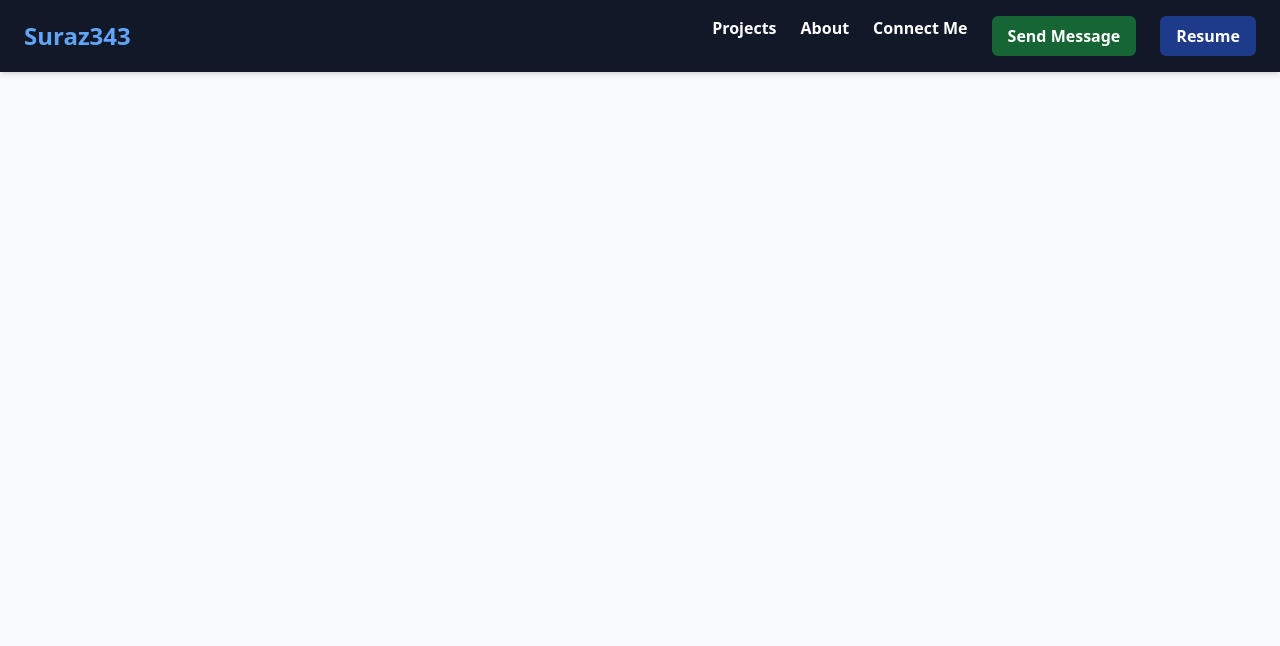
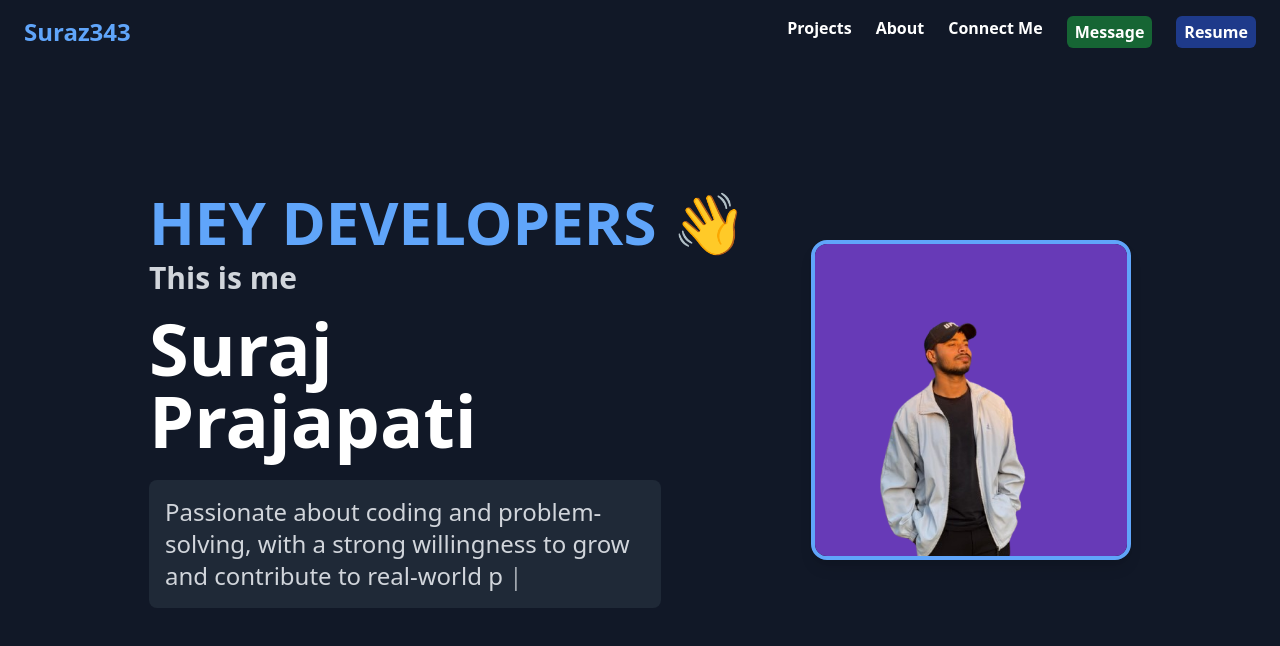
Before and after one commit to suraz343/MyPortfolio, a Next.js app: page / in a window 1280 px wide. Shown: the top 646 px of the page. Built offline with nearby package versions, Linux system fonts and the light colour scheme.

Commit message:
hero section desingned

```diff
--- a/app/components/Hero.tsx
+++ b/app/components/Hero.tsx
@@ -0,0 +1,58 @@
+"use client";
+import React, { useState, useEffect } from "react";
+
+export default function HeroSection() {
+  const text = "Passionate about coding and problem-solving, with a strong willingness to grow and contribute to real-world projects.";
+  const [displayText, setDisplayText] = useState("");
+  const [index, setIndex] = useState(0);
+
+  useEffect(() => {
+    if (index < text.length) {
+      const timeout = setTimeout(() => {
+        setDisplayText((prev) => prev + text[index]);
+        setIndex(index + 1);
+      }, 50); // Adjust typing speed
+      return () => clearTimeout(timeout);
+    }
+  }, [index, text]);
+
+  return (
+    <div className="flex flex-col md:flex-row items-center justify-center h-screen px-10 bg-gray-900 text-white">
+      {/* Left Section - Text Content */}
+      <div className="text-center md:text-left max-w-2xl">
+        {/* Centered "HEY DEVELOPERS 👋" */}
+        <h2 className="text-5xl md:text-6xl font-extrabold text-blue-400 animate-fadeIn">
+          HEY DEVELOPERS 👋
+        </h2>
+
+        {/* "This is me" in stylish font */}
+        <p className="text-2xl md:text-3xl text-gray-300 font-semibold mt-2">
+          This is me
+        </p>
+
+        {/* Name - Stylish Large Font */}
+        <h1 className="text-6xl md:text-7xl font-bold mt-4 leading-tight">
+          Suraj <br /> Prajapati
+        </h1>
+
+        {/* Introduction Paragraph with Typewriter Effect */}
+        <div className="bg-gray-800 p-4 rounded-lg mt-6 max-w-lg mx-auto md:mx-0">
+          <p className="text-xl md:text-2xl font-medium text-gray-300 transition-all duration-700">
+            {displayText} <span className="animate-pulse">|</span>
+          </p>
+        </div>
+      </div>
+
+
+      <div className="mt-12 md:mt-0 md:ml-16">
+        <div className="relative w-60 h-60 md:w-80 md:h-80 border-4 border-blue-400 rounded-2xl shadow-lg overflow-hidden">
+          <img
+            src="/photo.png"
+            alt="Suraj Prajapati"
+            className="w-full h-full object-cover"
+          />
+        </div>
+      </div>
+    </div>
+  );
+}
--- a/app/components/NavBar.tsx
+++ b/app/components/NavBar.tsx
@@ -6,7 +6,7 @@ export default function NavBar() {
   const [isOpen, setIsOpen] = useState(false);
 
   return (
-    <nav className="bg-gray-900 text-white fixed top-0 left-0 w-full shadow-md z-50">
+    <nav className="bg-gray-900 text-white fixed top-0 left-0 w-full">
       <div className="container mx-auto flex justify-between items-center px-6 py-4">
         {/* Logo */}
         <a href="#" className="text-2xl font-bold text-blue-400">Suraz343</a>
@@ -16,8 +16,8 @@ export default function NavBar() {
           <a href="#projects" className="hover:text-blue-400 font-semibold transition">Projects</a>
           <a href="#about" className="hover:text-blue-400 font-semibold transition">About</a>
           <a href="#connect me" className="hover:text-blue-400 font-semibold transition">Connect Me</a>
-          <a href="#send message" className="bg-green-800 hover:text-blue-400 px-4 py-2 rounded-md font-semibold transition">Send Message</a>
-          <a href="#resume" className="bg-blue-900 hover:text-blue-400 px-4 py-2 rounded-md font-semibold transition">Resume</a>
+          <a href="#send message" className="bg-green-800 hover:text-blue-400 px-2 py-1 rounded-md font-semibold transition">Message</a>
+          <a href="/resume.pdf" className="bg-blue-900 hover:text-blue-400 px-2 py-1 rounded-md font-semibold transition" target="_blank" rel="noopener noreferrer">Resume</a>
         </div>
 
         {/* Mobile Menu Button */}
--- a/app/page.tsx
+++ b/app/page.tsx
@@ -1,11 +1,13 @@
 import React from "react";
 import NavBar from "./components/NavBar";
+import HeroSection from "./components/Hero";
 
 
 export default function Home() {
   return (
-    <main className="min-h-screen bg-gray-50 dark:bg-gray-900 transition-colors duration-300">
+    <main className="min-h-screen bg-gray-50 dark:bg-gray-900">
       <NavBar />
+      <HeroSection />
 
 
     </main>
```
Also changed, not shown: public/photo.png (added), 1 other file (tests, documents, lock files or other folders).
